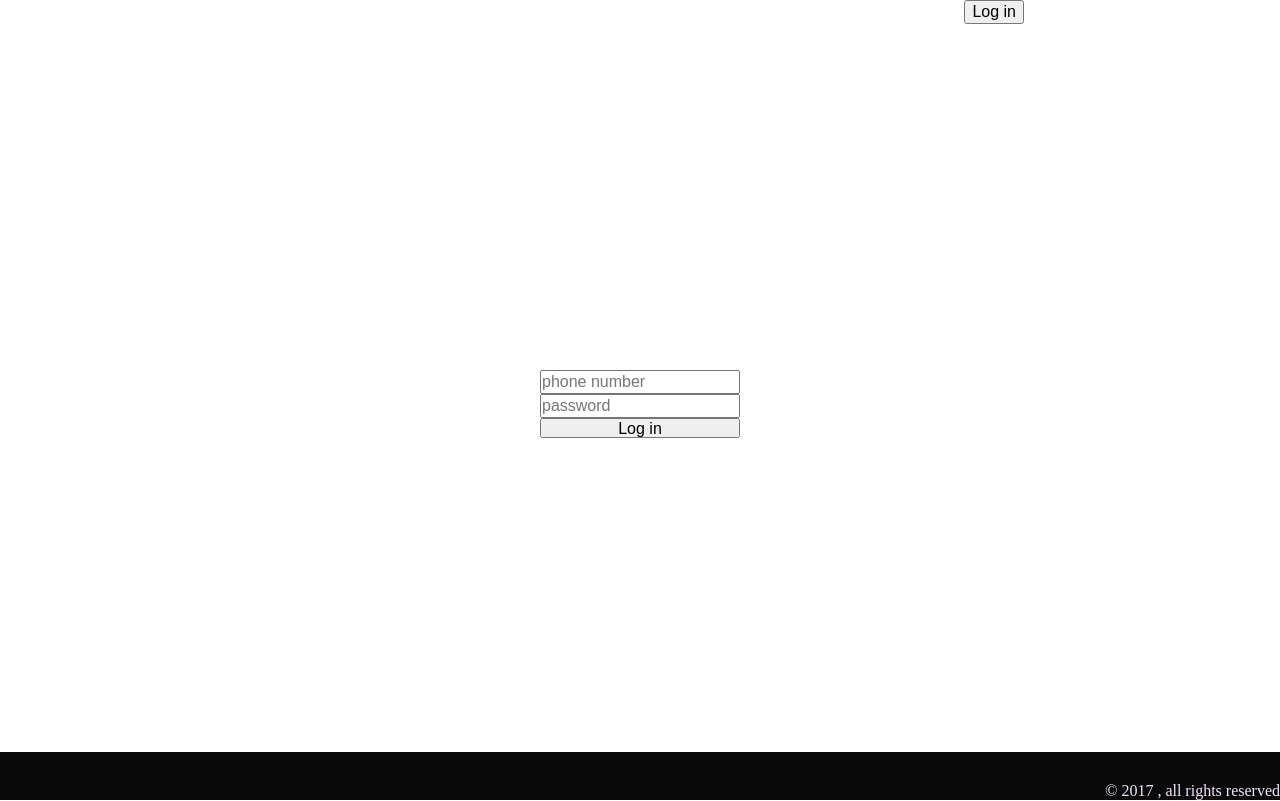
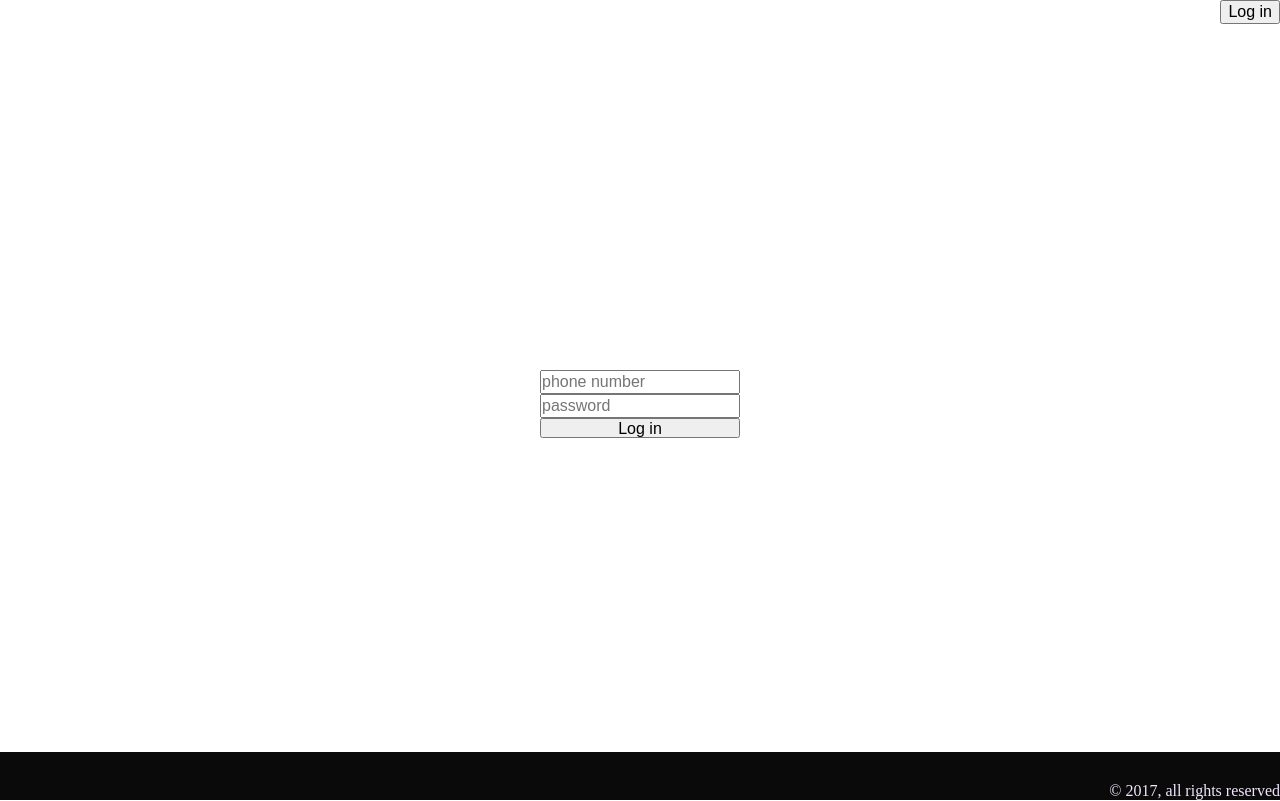
Before and after one commit to Lpkehoke/block-in-the-center, a plain HTML site: page index.html in a window 1280 px wide. Drawn offline with Linux system fonts and the light colour scheme.

Commit message:
Add files via upload

```diff
--- a/resources/css/style.css
+++ b/resources/css/style.css
@@ -16,9 +16,7 @@
 }
 
 header {
-	position: absolute;
-	top: 0;
-	right: 20%;
+	float: right;
 }
 
 footer {
@@ -31,7 +29,7 @@ footer {
 }
 
 .copy {
-	position: absolute;
-	bottom: 0;
-	right: 0;
+	font-size: 1em;
+	margin-top: 1.9em;
+	float: right;
 }
```
Also changed, not shown: index.html (+1 -1 lines).
